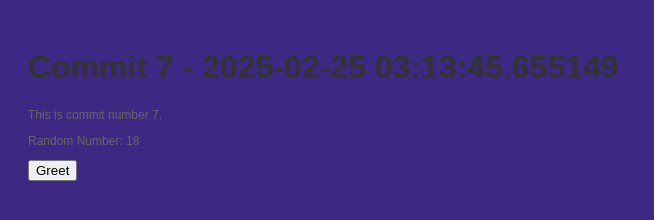
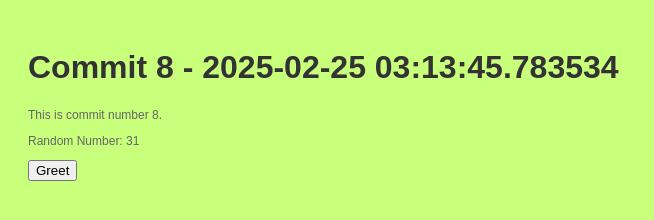
Before and after one commit to legbald0d/myrep-repo-20250225031342, a plain HTML site: page index.html in a window 1280 px wide. Shown: the whole page, without its empty margins (0-654 px from the left). Drawn offline with Linux system fonts and the light colour scheme.

Commit message:
📝 Commit 8 with HTML, CSS, and JS

```diff
--- a/index.html
+++ b/index.html
@@ -2,13 +2,13 @@
     <!DOCTYPE html>
     <html>
     <head>
-        <title>Commit 7 - 2025-02-25 03:13:45.655149</title>
+        <title>Commit 8 - 2025-02-25 03:13:45.783534</title>
         <link rel="stylesheet" href="style.css">
     </head>
     <body>
-        <h1>Commit 7 - 2025-02-25 03:13:45.655149</h1>
-        <p>This is commit number 7.</p>
-        <p>Random Number: 18</p>
+        <h1>Commit 8 - 2025-02-25 03:13:45.783534</h1>
+        <p>This is commit number 8.</p>
+        <p>Random Number: 31</p>
         <button onclick="greet()">Greet</button>
         <script src="script.js"></script>
     </body>
--- a/script.js
+++ b/script.js
@@ -2,4 +2,4 @@
     function greet() {
         alert('Hello from commit ' + commitNumber + '!');
     }
-    var commitNumber = 7;
+    var commitNumber = 8;
--- a/style.css
+++ b/style.css
@@ -1,7 +1,7 @@
 
     body {
         font-family: Arial, sans-serif;
-        background-color: #3d2884;
+        background-color: #c8ff7b;
         padding: 20px;
     }
     h1 {
```
